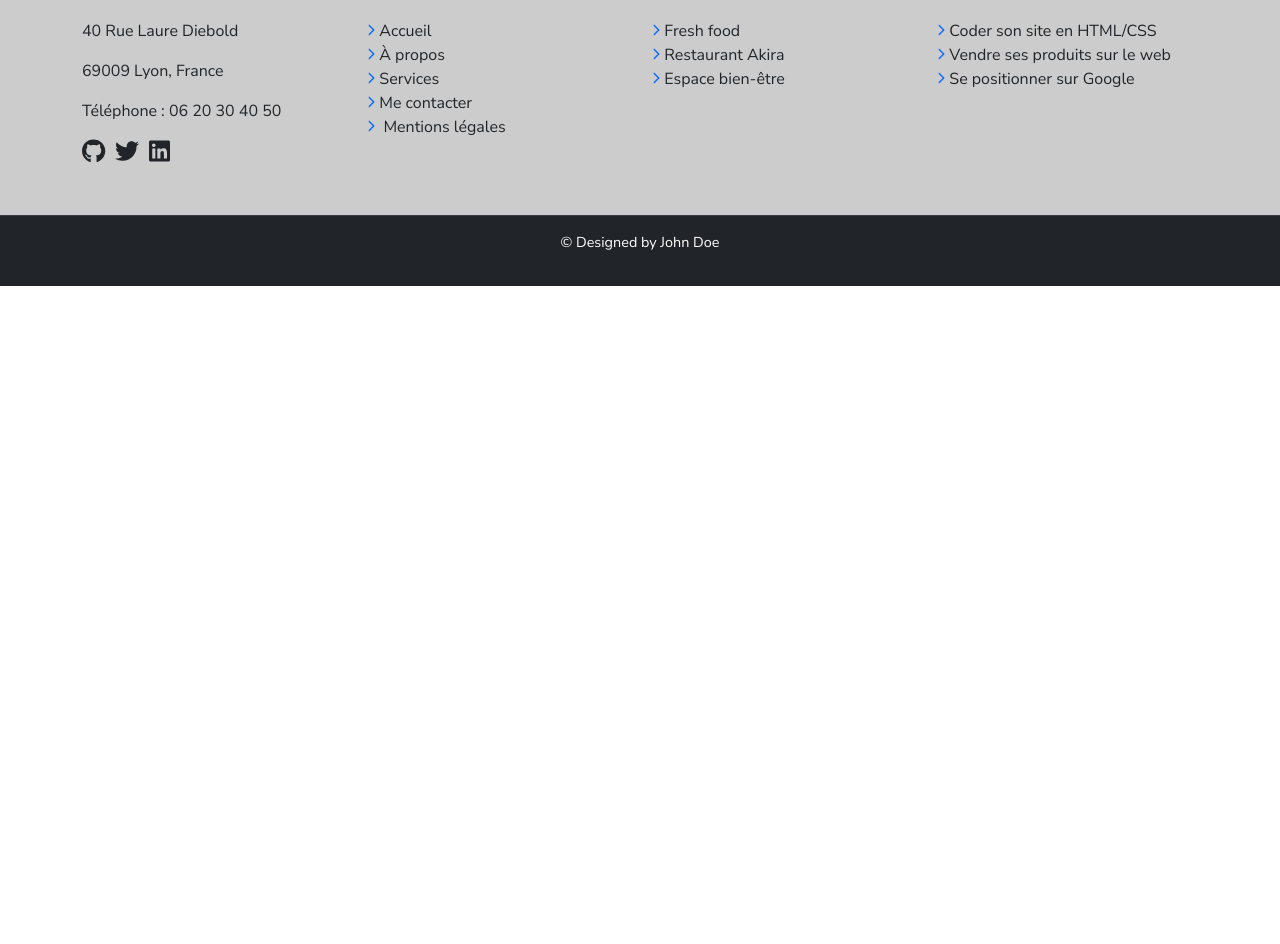
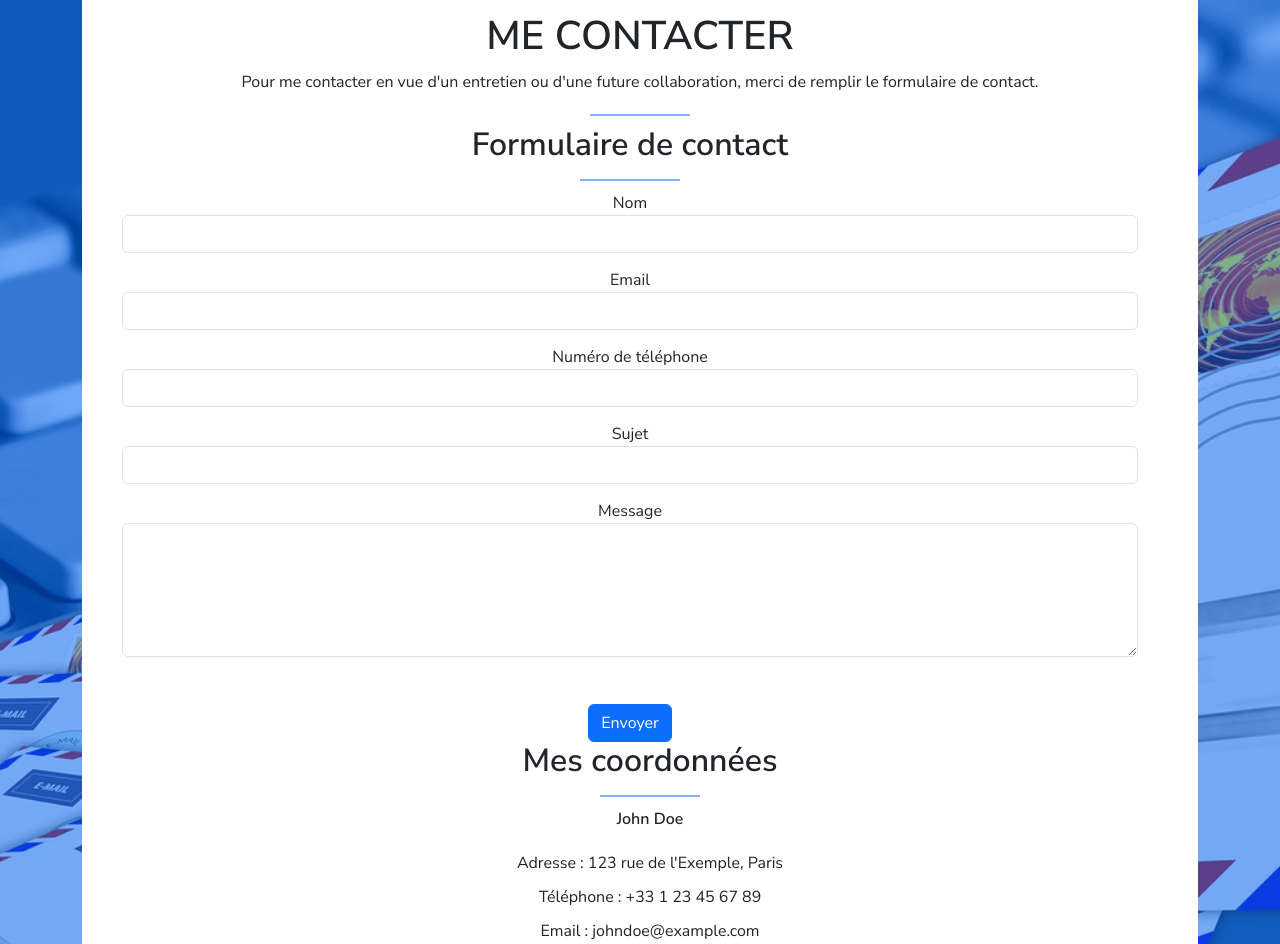
Before and after one commit to JACKZINH/optimisez-votre-cv, a React (Create React App) app: page /contact in a window 1280 px wide. Shown: the part 128-1072 px from the top of the page. Before the commit the page ends 800 px from the top, so only its background shows below. Built offline with nearby package versions, Linux system fonts and the light colour scheme.

Commit message:
Modifications page contact

```diff
--- a/src/App.js
+++ b/src/App.js
@@ -19,7 +19,7 @@ function App() {
         <Route path="/services" element={<div>Services</div>} />
         <Route path="/realisations" element={<div>Realisation</div>} />
         <Route path="/blog" element={<Blog />} />
-        <Route path="/contact" element={<div>Contact</div>} />
+        <Route path="/contact" element={<Contact />} />
         <Route path="/mentions-legales" element={<div>Mentions légales</div>} />
       </Routes>
       <Footer />
--- /dev/null
+++ b/src/assets/styles/Contact.css
@@ -0,0 +1,115 @@
+.contact-section {
+  padding: 40px 0;
+  background-image: url("../images/contact-bg.jpg"); /* Image de fond */
+  background-size: cover;
+  background-position: center;
+  position: relative;
+  overflow: hidden;
+}
+
+/* Overlay bleu transparent */
+.contact-section::before {
+  content: "";
+  position: absolute;
+  top: 0;
+  left: 0;
+  right: 0;
+  bottom: 0;
+  background-color: rgba(0, 105, 255, 0.5); /* Fond bleu transparent */
+  z-index: 0; /* Assurez-vous que l'overlay soit derrière le contenu */
+}
+
+.contact-block {
+  display: flex; /* Utilisation de Flexbox */
+  gap: 20px; /* Espacement entre les colonnes */
+  justify-content: space-between;
+  align-items: flex-start;
+  position: relative;
+  z-index: 1;
+  background-color: white;
+  padding: 40px;
+  border-radius: 10px;
+  max-width: 1200px; /* Largeur max modifiée pour un meilleur rendu */
+  margin: 0 auto; /* Centrer horizontalement */
+  flex-wrap: wrap; /* Permet à l'élément de se réorganiser si besoin */
+}
+
+/* Contenu principal */
+.contact-content {
+  width: 100%;
+  text-align: center;
+  padding-bottom: 20px;
+}
+
+.contact-content h1 {
+  font-size: 2.5rem;
+  margin-bottom: 10px;
+}
+
+.contact-content p {
+  font-size: 1rem;
+  margin-bottom: 20px;
+}
+
+.blue-line {
+  height: 2px;
+  background-color: rgba(0, 105, 255, 0.5);
+  width: 100px;
+  margin: 10px auto;
+}
+
+/* Formulaire à gauche */
+.contact-form {
+  flex: 1; /* Prend une portion égale */
+  padding-right: 20px; /* Un petit espacement pour ne pas que les deux sections se touchent */
+  min-width: 300px; /* Empêche le formulaire de devenir trop petit */
+}
+
+.contact-form h2 {
+  margin-bottom: 15px;
+}
+
+.contact-form .form-group {
+  margin-bottom: 15px;
+}
+
+/* Coordonnées à droite */
+.contact-info {
+  flex: 1; /* Prend une portion égale */
+  padding-left: 20px; /* Un petit espacement pour ne pas que les deux sections se touchent */
+  min-width: 300px; /* Empêche les coordonnées de devenir trop petites */
+}
+
+.contact-info h2 {
+  margin-bottom: 15px;
+}
+
+.contact-info ul {
+  list-style: none;
+  padding: 0;
+}
+
+.contact-info ul li {
+  margin-bottom: 10px;
+}
+
+.contact-info h4 {
+  margin-bottom: 10px;
+}
+
+.google-map iframe {
+  border-radius: 8px;
+}
+
+/* Réajustement pour les petits écrans */
+@media (max-width: 768px) {
+  .contact-block {
+    flex-direction: column; /* Empiler les éléments */
+  }
+
+  .contact-form,
+  .contact-info {
+    flex: unset; /* Enlever la largeur flexible sur les petits écrans */
+    margin: 0;
+  }
+}
--- a/src/pages/Contact.jsx
+++ b/src/pages/Contact.jsx
@@ -0,0 +1,107 @@
+import React from "react";
+import "../assets/styles/Contact.css";
+
+function Contact() {
+  return (
+    <section className="contact-section">
+      <div className="container">
+        {/* Bloc unique contenant à la fois le formulaire et les coordonnées */}
+        <div className="contact-block">
+          {/* Contenu principal */}
+          <div className="contact-content">
+            {/* Titre principal "ME CONTACTER" */}
+            <h1 className="text-center">ME CONTACTER</h1>
+            <p className="text-center">
+              Pour me contacter en vue d'un entretien ou d'une future
+              collaboration, merci de remplir le formulaire de contact.
+            </p>
+            <div className="blue-line"></div>
+
+            {/* Formulaire de contact */}
+            <div className="contact-form">
+              <h2>Formulaire de contact</h2>
+              <div className="blue-line"></div>
+              <form>
+                <div className="form-group">
+                  <label htmlFor="name">Nom</label>
+                  <input
+                    type="text"
+                    className="form-control"
+                    id="name"
+                    required
+                  />
+                </div>
+                <div className="form-group">
+                  <label htmlFor="email">Email</label>
+                  <input
+                    type="email"
+                    className="form-control"
+                    id="email"
+                    required
+                  />
+                </div>
+                <div className="form-group">
+                  <label htmlFor="phone">Numéro de téléphone</label>
+                  <input
+                    type="tel"
+                    className="form-control"
+                    id="phone"
+                    required
+                  />
+                </div>
+                <div className="form-group">
+                  <label htmlFor="subject">Sujet</label>
+                  <input
+                    type="text"
+                    className="form-control"
+                    id="subject"
+                    required
+                  />
+                </div>
+                <div className="form-group">
+                  <label htmlFor="message">Message</label>
+                  <textarea
+                    className="form-control"
+                    id="message"
+                    rows="5"
+                    required></textarea>
+                </div>
+                <button type="submit" className="btn btn-primary">
+                  Envoyer
+                </button>
+              </form>
+            </div>
+
+            {/* Coordonnées */}
+            <div className="contact-info">
+              <h2>Mes coordonnées</h2>
+              <div className="blue-line"></div>
+              <p>
+                <strong>John Doe</strong>
+              </p>
+              <ul>
+                <li>Adresse : 123 rue de l'Exemple, Paris</li>
+                <li>Téléphone : +33 1 23 45 67 89</li>
+                <li>Email : johndoe@example.com</li>
+              </ul>
+
+              {/* Carte Google Map */}
+              <h4>Notre emplacement</h4>
+              <div className="google-map">
+                <iframe
+                  title="Google Map"
+                  src="https://www.google.com/maps/embed?pb=!1m18!1m12!1m3!1d3153.091086004875!2d-122.4019781846851!3d37.78877687975651!2m3!1f0!2f0!3f0!3m2!1i1024!2i768!4f13.1!3m3!1m2!1s0x80858092a72fe669%3A0x4c7ebea254b22228!2sGolden%20Gate%20Bridge!5e0!3m2!1sen!2sus!4v1646284557681!5m2!1sen!2sus"
+                  width="100%"
+                  height="250"
+                  style={{ border: 0 }}
+                  loading="lazy"></iframe>
+              </div>
+            </div>
+          </div>
+        </div>
+      </div>
+    </section>
+  );
+}
+
+export default Contact;
```
